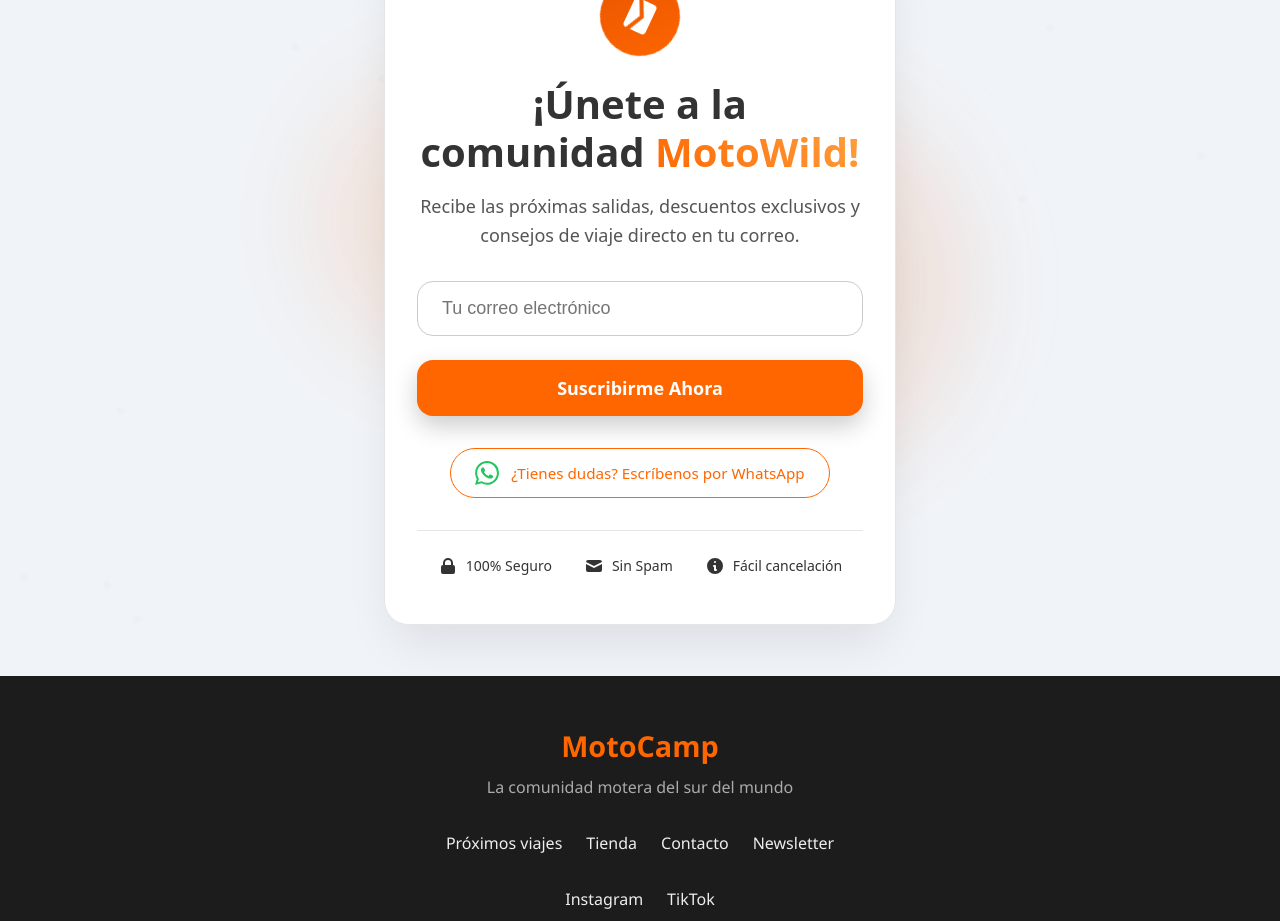
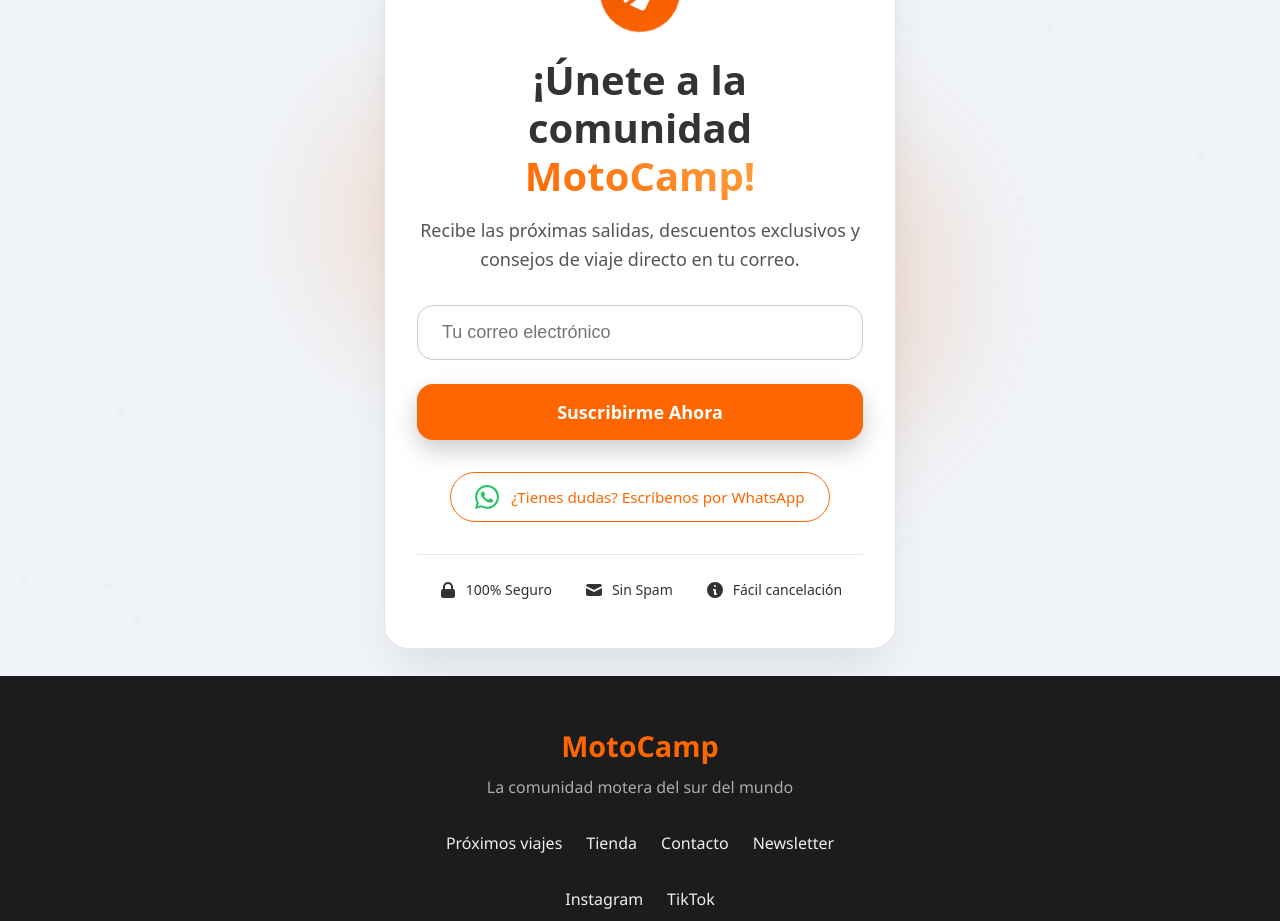
Before and after one commit to multix20/landing-page-motowild, a React (Vite) app: page / in a window 1280 px wide. Shown: the part 4000-4921 px from the top of the page. Built offline with nearby package versions, Linux system fonts and the light colour scheme.

Commit message:
Update newsletter text for homepage

```diff
--- a/src/components/Newsletter.jsx
+++ b/src/components/Newsletter.jsx
@@ -297,7 +297,7 @@
 
             <h2 style={styles.title}>
               ¡Únete a la comunidad{' '}
-              <span style={styles.gradient}>MotoWild!</span>
+              <span style={styles.gradient}>MotoCamp!</span>
             </h2>
 
             <p style={styles.subtitle}>
```
